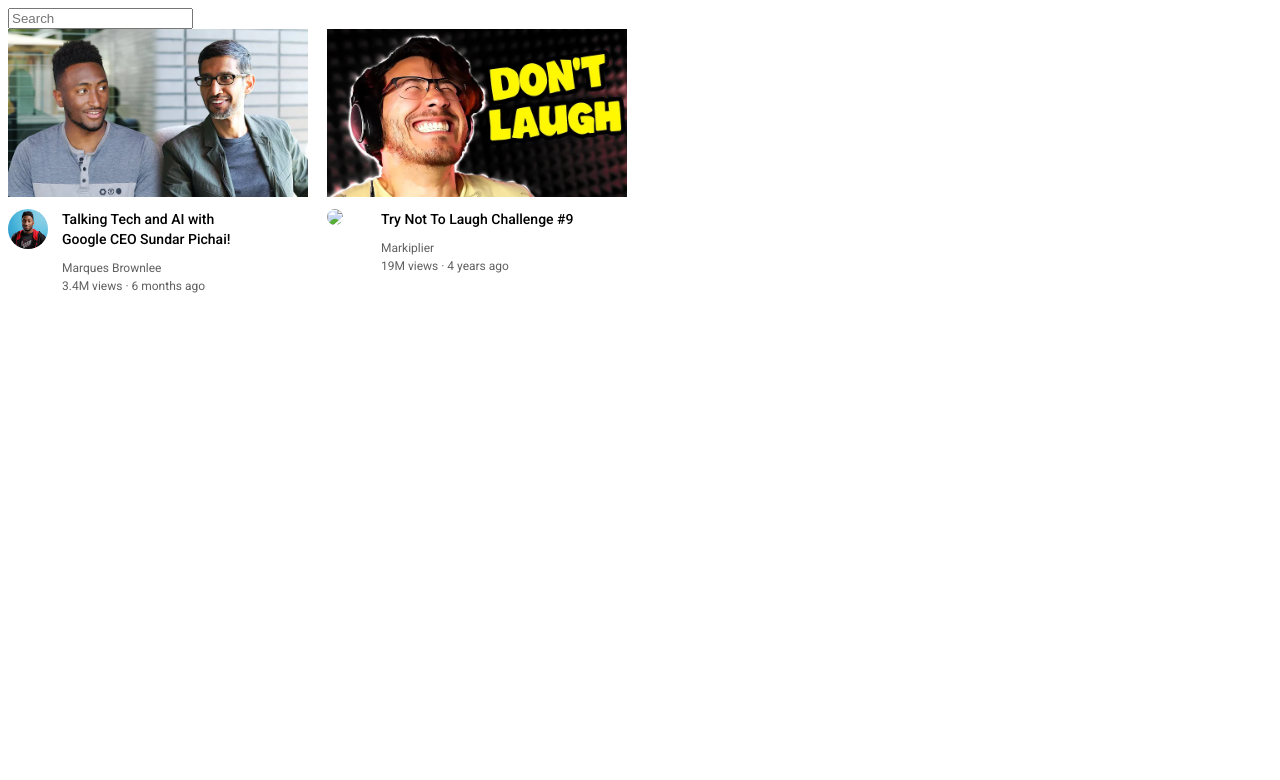
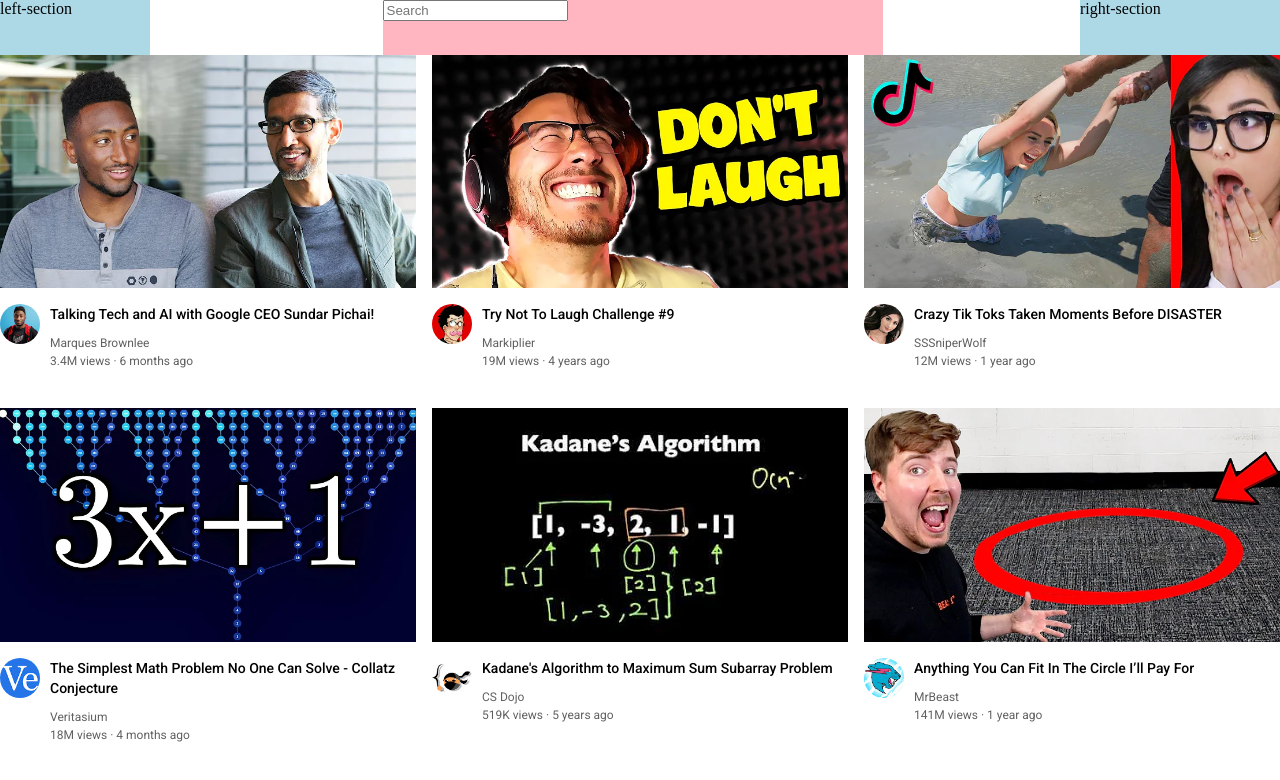
Before and after one commit to AbhinavSingh93/learning, a plain HTML site: page youtube.html/text.html in a window 1280 px wide. Drawn offline with Linux system fonts and the light colour scheme.

Commit message:
grid and flexbox

```diff
--- /dev/null
+++ b/youtube.html/styles/general.css
@@ -0,0 +1,8 @@
+p{
+    font-family: Roboto,Arial;
+    margin-top: 0px;
+    margin-bottom: 0px;
+}
+body{
+    margin:0;
+}
--- /dev/null
+++ b/youtube.html/styles/header.css
@@ -0,0 +1,21 @@
+.header{
+    height:55px;
+    display: flex;
+    flex-direction: row;
+    justify-content: space-between;
+}
+.left-section{
+    background-color: lightblue;
+    width: 150px;
+}
+.middle-section{
+    background-color: lightpink;
+    flex: 1;
+    margin-left: 70px;
+    margin-right: 35px;
+    max-width: 500px;
+}
+.right-section{
+    background-color: lightblue;
+    width: 200px;
+}
--- /dev/null
+++ b/youtube.html/styles/video.css
@@ -0,0 +1,39 @@
+
+
+.thumbnail{
+    width: 100%;
+}
+
+.video-info-grid{
+display: grid;
+grid-template-columns: 50px 1fr;
+}
+
+.profile-picture{
+width:40px;
+border-radius:50px;
+}
+.video-title{
+margin-top:0;
+margin-bottom: 12px;
+font-size: 14px;
+font-weight: 500;
+line-height:20px;
+}
+.thumbnail-row{
+margin-bottom:12px;
+}
+.video-author,
+.video-stats{
+font-size:12px;
+color:rgb(96,96,96);
+}
+.video-author{
+margin-bottom: 4px;
+}
+.video-grid{
+display: grid;
+grid-template-columns: 1fr 1fr 1fr;
+column-gap: 16px;
+row-gap:40px;
+}
--- a/youtube.html/text.html
+++ b/youtube.html/text.html
@@ -7,65 +7,24 @@
     <link rel="preconnect" href="https://fonts.googleapis.com">
     <link rel="preconnect" href="https://fonts.gstatic.com" crossorigin>
     <link href="https://fonts.googleapis.com/css2?family=Roboto:wght@400;500;700&display=swap" rel="stylesheet">
-    <style>
-        p{
-            font-family: Roboto,Arial;
-            margin-top: 0px;
-            margin-bottom: 0px;
-        }
-        .thumbnail{
-           width:300px;
-           display:block;
-        }
-        .search-bar{
-            display:block;
-        }
-       .video-preview{
-        width:300px;
-        display:inline-block;
-        vertical-align: top;
-        margin-right: 15px;
-       }
-       .channel-picture{
-        display: inline-block;
-        width:50px;
-        vertical-align: top;
-       }
-       .video-info{
-        display: inline-block;
-        width:200px;
-       }
-       .profile-picture{
-        width:40px;
-        border-radius:50px;
-       }
-       .video-title{
-        margin-top:0;
-        margin-bottom: 12px;
-        font-size: 14px;
-        font-weight: 500;
-        line-height:20px;
-       }
-       .thumbnail-row{
-        margin-bottom:12px;
-       }
-       .video-author,
-       .video-stats{
-        font-size:12px;
-        color:rgb(96,96,96);
-       }
-       .video-author{
-        margin-bottom: 4px;
-       }
-    </style>
+    <link rel="stylesheet" href="styles/general.css">
+    <link rel="stylesheet" href="styles/header.css">
+    <link rel="stylesheet" href="styles/video.css">
 </head>
 <body>
+    <div class="header">
+        <div class="left-section">left-section</div>
+        <div class="middle-section">
             <input class="search-bar" type="text" placeholder="Search">
+        </div>
+        <div class="right-section">right-section</div>
+    </div>
+    <div class="video-grid">
         <div class="video-preview">
             <div class="thumbnail-row">
                 <img class="thumbnail" src="thumbnails/thumbnail-1.webp">
             </div>
-        <div>
+            <div class="video-info-grid">
                 <div class="channel-picture">
                     <img class="profile-picture" src="channels/channel-1.jpeg">
                 </div>
@@ -86,9 +45,9 @@
             <div class="thumbnail-row">
                 <img class="thumbnail" src="thumbnails/thumbnail-2.webp">
             </div>
-        <div>
+            <div class="video-info-grid">
                 <div class="channel-picture">
-                <img class="profile-picture" src="channels/channel-b2.jpeg">
+                    <img class="profile-picture" src="channels/channel-2.jpeg">
                 </div>
                 <div class="video-info">
                     <p class="video-title">
@@ -103,5 +62,90 @@
                 </div>
             </div>
         </div>
+        <div class="video-preview">
+            <div class="thumbnail-row">
+                <img class="thumbnail" src="thumbnails/thumbnail-3.webp">
+            </div>
+            <div class="video-info-grid">
+                <div class="channel-picture">
+                    <img class="profile-picture" src="channels/channel-3.jpeg">
+                </div>
+                <div class="video-info">
+                    <p class="video-title">
+                        Crazy Tik Toks Taken Moments Before DISASTER
+                        </p>
+                        <p class="video-author">
+                            SSSniperWolf
+                        </p>
+                        <p class="video-stats">
+                            12M views · 1 year ago
+                        </p>
+                </div>
+            </div>
+        </div>
+        <div class="video-preview">
+            <div class="thumbnail-row">
+                <img class="thumbnail" src="thumbnails/thumbnail-4.webp">
+            </div>
+            <div class="video-info-grid">
+                <div class="channel-picture">
+                    <img class="profile-picture" src="channels/channel-4.jpeg">
+                </div>
+                <div class="video-info">
+                    <p class="video-title">
+                        The Simplest Math Problem No One Can Solve - Collatz Conjecture
+                        </p>
+                        <p class="video-author">
+                            Veritasium
+                        </p>
+                        <p class="video-stats">
+                            18M views · 4 months ago
+                        </p>
+                </div>
+            </div>
+        </div>
+        <div class="video-preview">
+            <div class="thumbnail-row">
+                <img class="thumbnail" src="thumbnails/thumbnail-5.webp">
+            </div>
+            <div class="video-info-grid">
+                <div class="channel-picture">
+                    <img class="profile-picture" src="channels/channel-5.jpeg">
+                </div>
+                <div class="video-info">
+                    <p class="video-title">
+                        Kadane's Algorithm to Maximum Sum Subarray Problem
+                        </p>
+                        <p class="video-author">
+                            CS Dojo
+                        </p>
+                        <p class="video-stats">
+                            519K views · 5 years ago
+                        </p>
+                </div>
+            </div>
+        </div>
+        <div class="video-preview">
+            <div class="thumbnail-row">
+                <img class="thumbnail" src="thumbnails/thumbnail-6.webp">
+            </div>
+            <div class="video-info-grid">
+                <div class="channel-picture">
+                    <img class="profile-picture" src="channels/channel-6.jpeg">
+                </div>
+                <div class="video-info">
+                    <p class="video-title">
+                        Anything You Can Fit In The Circle I’ll Pay For
+                        </p>
+                        <p class="video-author">
+                            MrBeast
+                        </p>
+                        <p class="video-stats">
+                            141M views · 1 year ago
+                        </p>
+                </div>
+            </div>
+        </div>
+    </div>
 </body>
 </html>
```
Also changed, not shown: youtube.html/flexbox.html (added, +99 -0 lines), youtube.html/grid.html (added, +62 -0 lines), youtube.html/channels/channel-3.jpeg (added), youtube.html/channels/channel-4.jpeg (added), youtube.html/channels/channel-5.jpeg (added), youtube.html/channels/channel-6.jpeg (added), youtube.html/thumbnails/thumbnail-3.webp (added), youtube.html/thumbnails/thumbnail-4.webp (added), youtube.html/thumbnails/thumbnail-5.webp (added), youtube.html/thumbnails/thumbnail-6.webp (added). Lines whose indentation alone changed are shown as unchanged.
